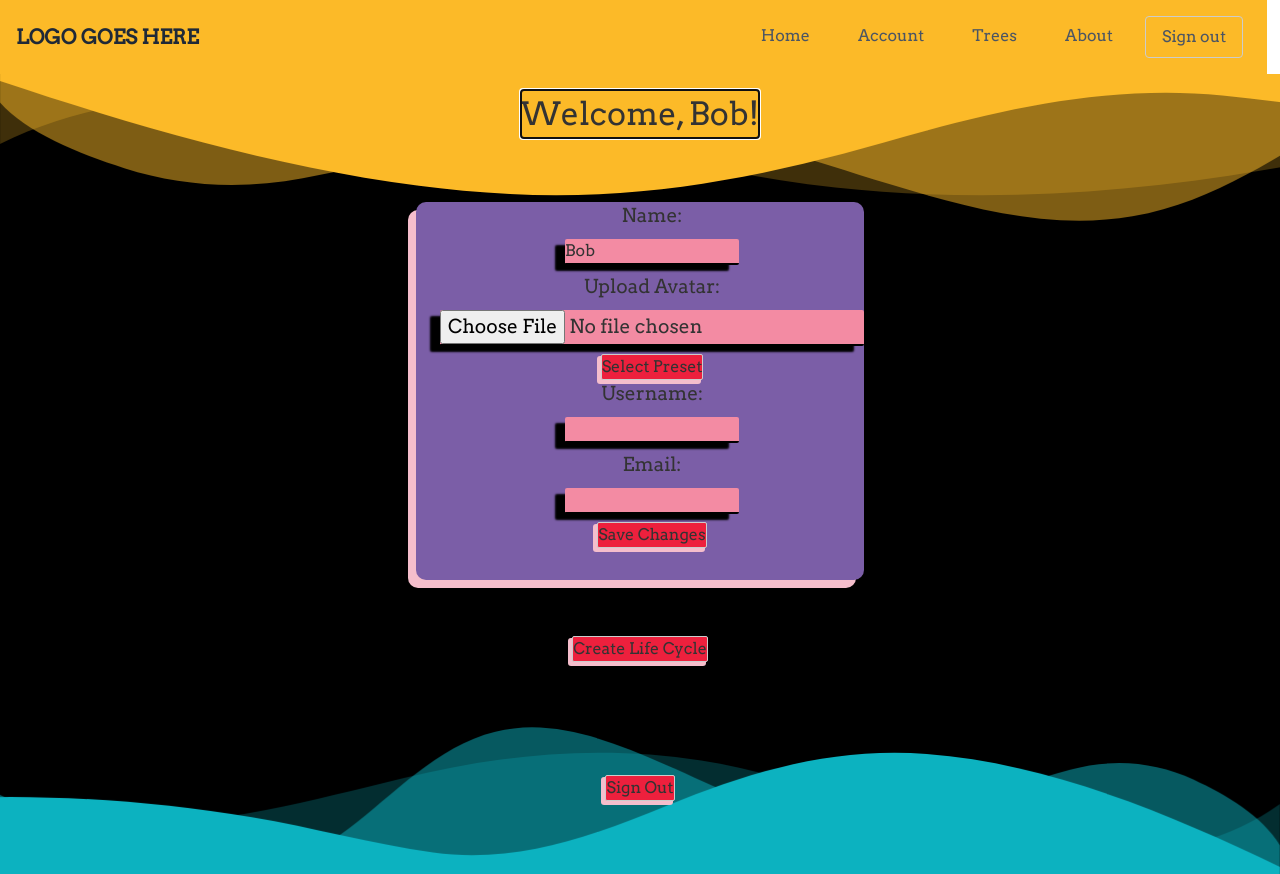
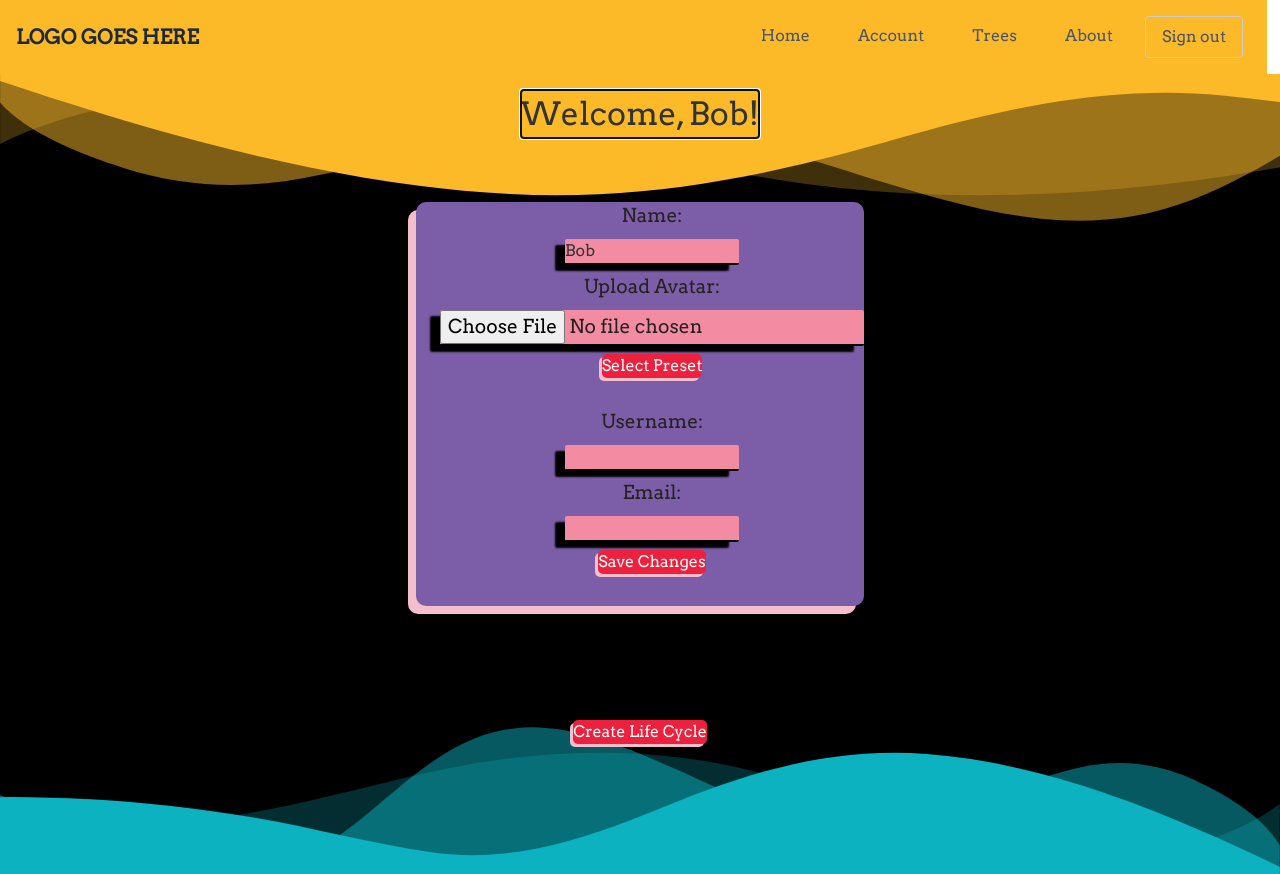
Before and after one commit to wfreemansmith/life-cycle-app, a Svelte app: page /account in a window 1280 px wide. Built offline with nearby package versions, Linux system fonts and the light colour scheme.

Commit message:
button changes

```diff
--- a/src/components/AccountPage.svelte
+++ b/src/components/AccountPage.svelte
@@ -118,7 +118,7 @@ async function saveChanges(event) {
         />
       </label>
 
-      <button type="button" on:click="{togglePresets}">Select Preset</button>
+      <button class="button-create" type="button" on:click="{togglePresets}">Select Preset</button>
 
       {#if showPresets}
         <div>
@@ -146,8 +146,6 @@ async function saveChanges(event) {
   </div>
 
   <button on:click="{() => createLifeCycle()}">Create Life Cycle</button>
-
-  <button on:click="{handleSignOut}">Sign Out</button>
   <div class="custom-shape-divider-bottom-1680013680">
     <svg data-name="Layer 1" xmlns="http://www.w3.org/2000/svg" viewBox="0 0 1200 120" preserveAspectRatio="none">
         <path d="M0,0V46.29c47.79,22.2,103.59,32.17,158,28,70.36-5.37,136.33-33.31,206.8-37.5C438.64,32.43,512.34,53.67,583,72.05c69.27,18,138.3,24.88,209.4,13.08,36.15-6,69.85-17.84,104.45-29.34C989.49,25,1113-14.29,1200,52.47V0Z" opacity=".25" class="shape-fill"></path>
@@ -178,15 +176,20 @@ async function saveChanges(event) {
     border-radius: 10px;
     z-index: 1;
   }
+  .button-create {
+    margin-bottom: 30px;
+  }
   button {
     display: flex;
     flex-direction: column;
     margin: auto;
     align-items: center;
     background-color: #ed203d;
-    box-shadow: -3px 3px 0px 1px
-    #F5BECC;
+    box-shadow: -3px 3px 0px 0px #F5BECC;
     z-index: 1;
+    color: white;
+    border: none;
+    border-radius: 5px;
   }
   main {
     display: flex;
@@ -219,6 +222,7 @@ async function saveChanges(event) {
     font-size: 1.2rem;
     margin-bottom: 0.5rem;
     margin: auto;
+    color: #272122;
   }
 
   /* input[type="text"],
@@ -234,16 +238,7 @@ async function saveChanges(event) {
     box-sizing: border-box;
   } */
 
-  button[type="submit"] {
-    background-color: #007bff;
-    color: #fff;
-    border: none;
-    cursor: pointer;
-  }
 
-  button[type="submit"]:hover {
-    background-color: #0062cc;
-  }
 
   input[type="file"] {
     padding: 0;
--- a/src/components/Login.svelte
+++ b/src/components/Login.svelte
@@ -92,7 +92,7 @@
   };
 </script>
 
-<main class="flex bg-[#0f0d0e] flex-col items-center w-[99vw] h-full relative">
+<main class="flex bg-black flex-col items-center w-[99vw] h-full relative">
   <div class="custom-shape-divider-top-1680002298">
     <svg data-name="Layer 1" xmlns="http://www.w3.org/2000/svg" viewBox="0 0 1200 120" preserveAspectRatio="none">
         <path d="M321.39,56.44c58-10.79,114.16-30.13,172-41.86,82.39-16.72,168.19-17.73,250.45-.39C823.78,31,906.67,72,985.66,92.83c70.05,18.48,146.53,26.09,214.34,3V0H0V27.35A600.21,600.21,0,0,0,321.39,56.44Z" class="shape-fill"></path>
@@ -136,7 +136,7 @@
       <button type="submit">Sign Up</button>
     </form>
   {:else}
-    <p>
+    <p class="no-account">
       Don't have an account?
     </p>
       <button on:click={toggleForm}>Sign up here</button>
@@ -164,6 +164,7 @@
   p {
     color:#f0ebd2
   }
+
   h1 {
     z-index: 1;
     color: #7b5ea7
@@ -186,8 +187,11 @@
   label {
     display: flex;
     flex-direction: column;
-    margin-bottom: 10px;
+    margin-bottom: 2px;
+    margin-top: 8px;
     z-index: 1;
+    color: #272122;
+    font-size: large;
   }
 
   input {
```
